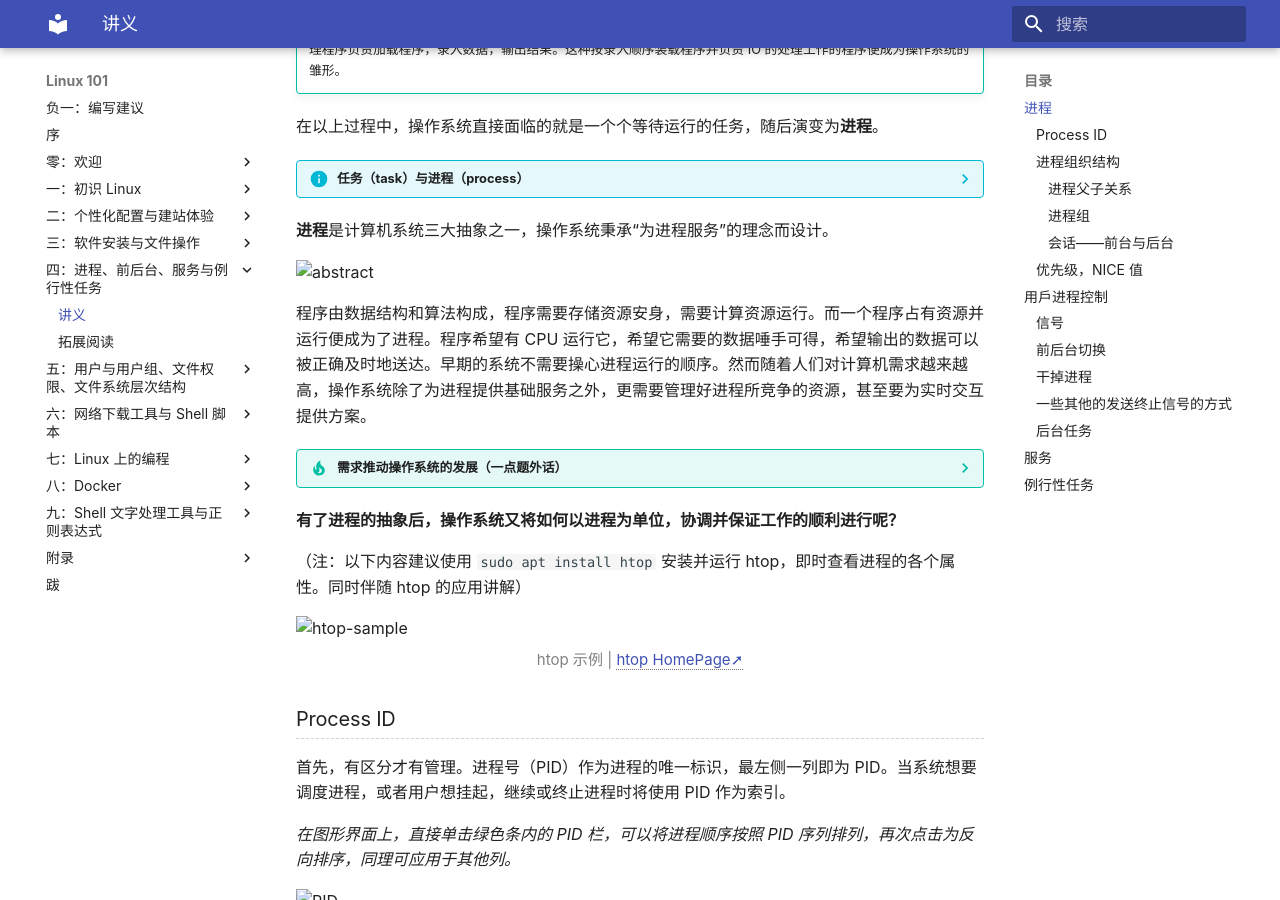
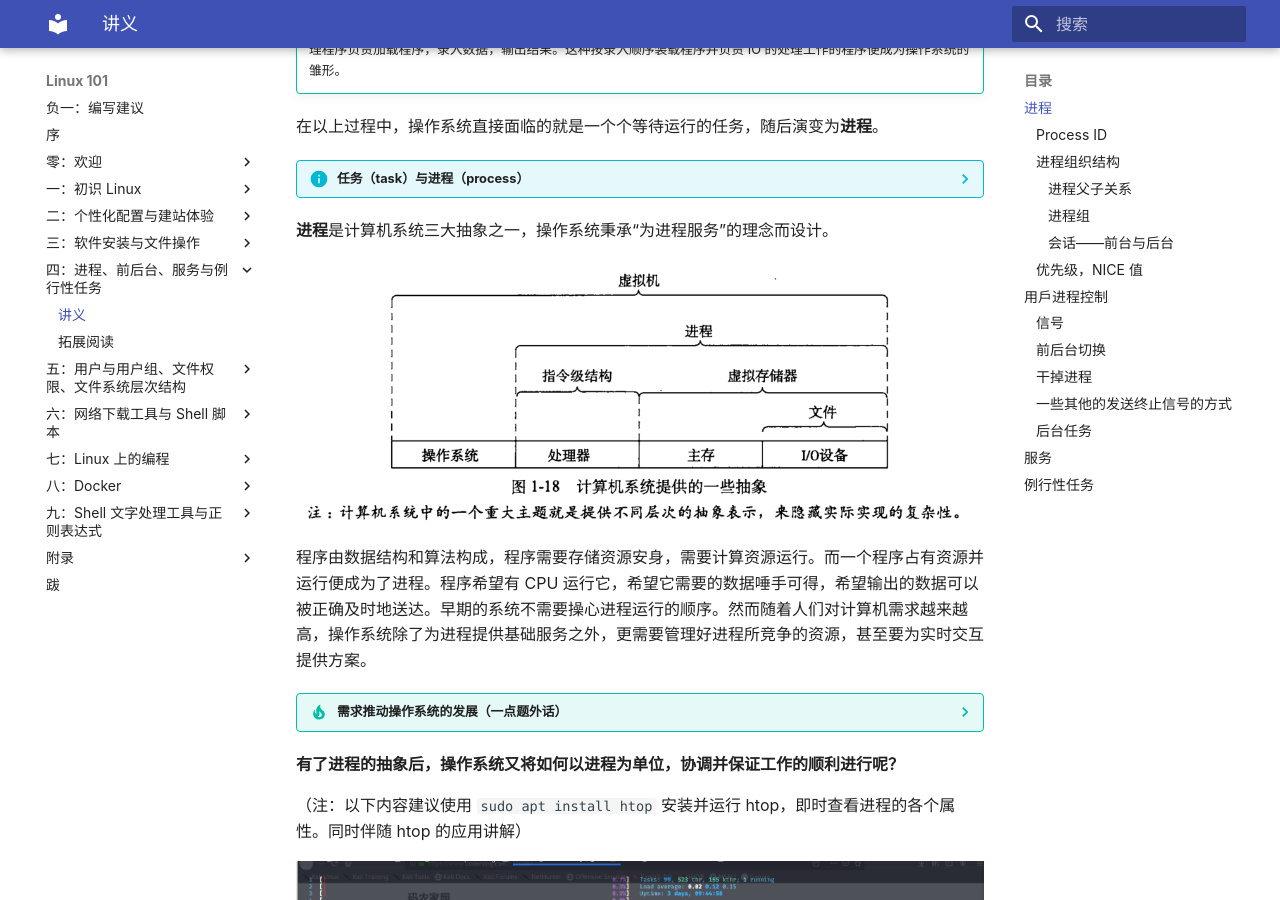
Before and after one commit to ustclug/Linux101-docs, an MkDocs documentation site: the page built from docs/Ch04/index.md, in a window 1280 px wide and 900 px high, scrolled down 1220 px. Built offline with MkDocs 1.6.1 and Material for MkDocs 9.7.7, drawn with Linux system fonts in a browser that asks for light colours.

Commit message:
Ch04: Update image src

```diff
--- a/docs/Ch04/index.md
+++ b/docs/Ch04/index.md
@@ -46,7 +46,7 @@
 
 **进程**是计算机系统三大抽象之一，操作系统秉承“为进程服务”的理念而设计。
 
-![abstract](img/abstract.png)
+![abstract](images/abstract.png)
 
 程序由数据结构和算法构成，程序需要存储资源安身，需要计算资源运行。而一个程序占有资源并运行便成为了进程。程序希望有 CPU 运行它，希望它需要的数据唾手可得，希望输出的数据可以被正确及时地送达。早期的系统不需要操心进程运行的顺序。然而随着人们对计算机需求越来越高，操作系统除了为进程提供基础服务之外，更需要管理好进程所竞争的资源，甚至要为实时交互提供方案。
 
@@ -58,7 +58,7 @@
 
 （注：以下内容建议使用 `sudo apt install htop` 安装并运行 htop，即时查看进程的各个属性。同时伴随 htop 的应用讲解）
 
-![htop-sample](img/htop_sample.png)
+![htop-sample](images/htop_sample.png)
 <p class="caption">htop 示例 | <abbr title="链接到 htop 主页"><a href="https://hisham.hm/htop/">htop HomePage➚</a></abbr></p>
 
 ### Process ID {#pid}
@@ -67,7 +67,7 @@
 
 _在图形界面上，直接单击绿色条内的 PID 栏，可以将进程顺序按照 PID 序列排列，再次点击为反向排序，同理可应用于其他列。_
 
-![PID](img/PID.png)
+![PID](images/PID.png)
 
 **那么，PID 又是如何产生的呢？**
 
@@ -99,7 +99,7 @@ _在图形界面上，直接单击绿色条内的 PID 栏，可以将进程顺
 
 _按 F2，随后可以自主选择进程的属性列在面板上，以 Parent PID 为例（PPID），点击 colomns，点击 PPID，注意到下方提示 F5 add 添加到左侧，再依照下方提示调整顺序。同理可以顺便在 PPID 后顺序添加 PGRP，TTY\_NR，TPGID，SESSION 列以便观察下面实验结果。_
 
-![add_column](img/add_column.png)
+![add_column](images/add_column.png)
 
 （F10 被终端程序占用了怎么办？其实终端上的选项是可以用鼠标点击的，点一下 Done 即可返回。）
 
@@ -137,7 +137,7 @@ _按 F2，随后可以自主选择进程的属性列在面板上，以 Parent PI
 
     随后，在文件所在目录下打开 shell，运行 `gcc forking.c -o forking && chmod +x forking && ./forking` 三连，就可以在另一终端打开 htop 查看成果了。
 
-    ![forking](img/forking.png)
+    ![forking](images/forking.png)
 
     按下 T 键，界面显示的进程将转化为树状结构，直观描述了父子进程之间的关系。此处可以明显观察到树梢子进程的 PID 等于父进程的 PPID。
 
@@ -217,7 +217,7 @@ _按 F2，随后可以自主选择进程的属性列在面板上，以 Parent PI
 
 可这实在是太长了，还是来一个简明实用的吧。那么，
 
-![signal_slide](img/signal_slide.png)
+![signal_slide](images/signal_slide.png)
 
 （来自上一次 Linux101——进程、服务、任务的 slide 截图）
 {: .caption }
@@ -228,7 +228,7 @@ _按 F2，随后可以自主选择进程的属性列在面板上，以 Parent PI
 
 前后台切换的一般流程是，使用 Ctrl + Z 发送 SIGTSTP 使进程挂起，控制权还给 shell，此时屏幕输出如下所示，即（刚才挂起的进程）代号为2，状态为 stopped，命令为 `ping localhost`。
 
-<div id="part"><img id="bg" src="../img/bg.png"/></div>
+<div id="part"><img id="bg" src="../images/bg.png"/></div>
 
 emmm···为什么不是[1]呢？看来应该是这个 shell 前面已经挂起了一个进程。那么我们<a href="javascript:void(0)" onclick="$('#part').css('height', $('#bg').width()*236/618 + 'px')">使用`jobs`命令（click）</a> ，就可以看到当前 shell 上所有前台的、后台的、运行的、挂起的进程了。
 
@@ -239,7 +239,7 @@ emmm···为什么不是[1]呢？看来应该是这个 shell 前面已经挂起
 
 在 htop 中，按照前面的提示添加额外的 TPGID（前台进程组号）列可以看出如图所示的规律：
 
-![fg_bg](img/fg_bg.png)
+![fg_bg](images/fg_bg.png)
 
 即一个 shell 及其创建的所有进程都知道 shell 中前台进程是谁。
 
```
